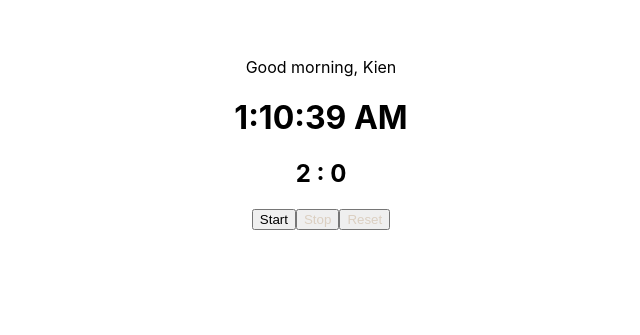
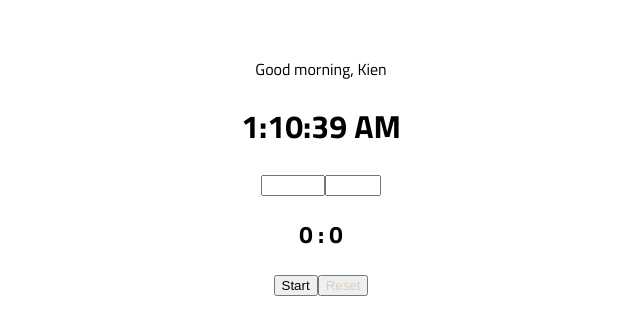
Before and after one commit to cankien93/clock, a React (Create React App) app: page / in a window 1280 px wide. Shown: the part 263-598 px from the top of the page, without its empty margins (319-959 px from the left). Built offline with nearby package versions, Linux system fonts and the light colour scheme.

Commit message:
change timer

```diff
--- a/public/index.html
+++ b/public/index.html
@@ -3,6 +3,7 @@
   <head>
     <meta charset="utf-8" />
     <link rel="icon" href="%PUBLIC_URL%/favicon.ico" />
+    <link href="https://fonts.googleapis.com/css?family=Titillium+Web:300,400,700" rel="stylesheet">
     <meta name="viewport" content="width=device-width, initial-scale=1" />
     <meta name="theme-color" content="#000000" />
     <meta
--- a/src/MyTimer.js
+++ b/src/MyTimer.js
@@ -6,9 +6,34 @@ class MyTimer extends React.Component {
       super();
       this.state={
         second : 0,
-        minute : 2,
-        run: 'off'
+        minute : 0,
+        run: 'off',
+        set: {
+            sec: 0,
+            min: 0
         }
+      }
+    }
+
+
+    setMinute = (event)=>{
+        this.setState({
+            minute: event.target.value,
+            set: {
+                min: event.target.value
+            }
+        })
+        console.log(this.state.minute)
+    }
+    setSecond = (event)=>{
+        this.setState({
+            second: event.target.value,
+            set: {
+                sec: event.target.value
+            }
+        })
+
+
     }
 
     startTimer = ()=>{
@@ -22,33 +47,34 @@ class MyTimer extends React.Component {
 
 
     tickTimer(){
-
-      if(this.state.second===0){
-        if(this.state.minute===0){
-          clearInterval(this.timerID);
-        } else{
+        const {second, minute} = this.state
+        console.log('minute',this.state.minute,'second',this.state.second)
+        if(second>0){
             this.setState({
-            second: 59,
-            minute: this.state.minute -1
+                second: second - 1
             })
         }
-      }else{
+        if(second===0){
+            if(minute===0){
+                clearInterval(this.timerID);
+                console.log('time-off')
                 this.setState({
-          second: this.state.second - 1
+                    run: 'done'
                 })
+            } else {
+                this.setState({
+                    minute: minute - 1,
+                    second: 59
+                })
+            }
+
         }
     }
 
-    stopTimer=()=>{
-        clearInterval(this.timerID);
-        this.setState({
-            run:'off'
-        })
-    }
 
     resetTimer = ()=>{
         this.setState({
-            minute: 2,
+            minute: 0,
             second: 0
         });
         clearInterval(this.timerID)
@@ -60,26 +86,27 @@ class MyTimer extends React.Component {
 
     render(){
         const {minute, second, run}= this.state;
+        if(run=== 'off' || run==='done'){
             return (
                 <div className='tc'>
-            <h2>{minute} : {this.state.second}</h2>
-
-            {run === 'off'
-                ?<button onClick= {this.startTimer}>Start</button>
-                :<button style={{color:'#dbcfc1'}}>Start</button>
+                    <input onChange={this.setMinute} type='number' min='0' max='180'/>
+                    <input onChange={this.setSecond} type='number' min='0' max='59' />
+                    <h2>{minute} : {second}</h2>
+                    <button onClick= {this.startTimer}>Start</button>
+                    <button style={{color:'#dbcfc1'}}>Reset</button>
+                    {run === 'done'
+                        ?<div><audio src={sound} autoPlay/></div>
+                        :<div></div>
                     }
-
-            {run === 'on'
-                ?<button onClick= {this.stopTimer}>Stop</button>
-                :<button style={{color:'#dbcfc1'}}>Stop</button>
-            }
-
-            {run === 'on'
-                ?<button onClick= {this.resetTimer}>Reset</button>
-                :<button style={{color:'#dbcfc1'}}>Reset</button>
-            }
-
-            {minute === 0 && second === 0
+                </div>
+              )
+        } if(run==='on'){
+            return (
+                <div className='tc'>
+                    <h2>{minute} : {second}</h2>
+                    <button style={{color:'#dbcfc1'}}>Start</button>
+                    <button onClick= {this.resetTimer}>Reset</button>
+                    {run === 'done'
                         ?<div><audio src={sound} autoPlay/></div>
                         :<div></div>
                     }
@@ -89,4 +116,6 @@ class MyTimer extends React.Component {
 
     }
 
+  }
+
   export default MyTimer;
--- a/src/index.css
+++ b/src/index.css
@@ -5,9 +5,17 @@ body {
     sans-serif;
   -webkit-font-smoothing: antialiased;
   -moz-osx-font-smoothing: grayscale;
+  font-family: 'Titillium Web', sans-serif;
 }
 
 code {
   font-family: source-code-pro, Menlo, Monaco, Consolas, 'Courier New',
     monospace;
 }
+
+.heading {
+  font-weight: 700;
+}
+.subheading {
+  font-weight: 300;
+}
```
Lines whose indentation alone changed are shown as unchanged.
